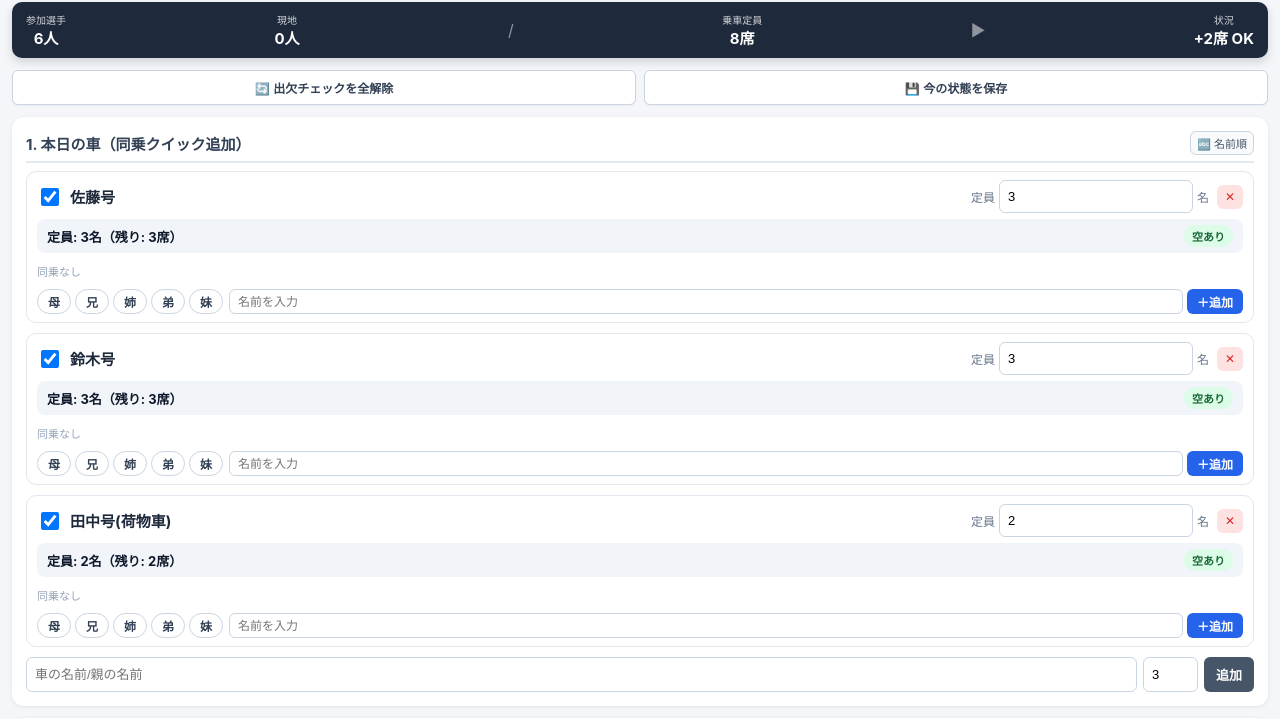
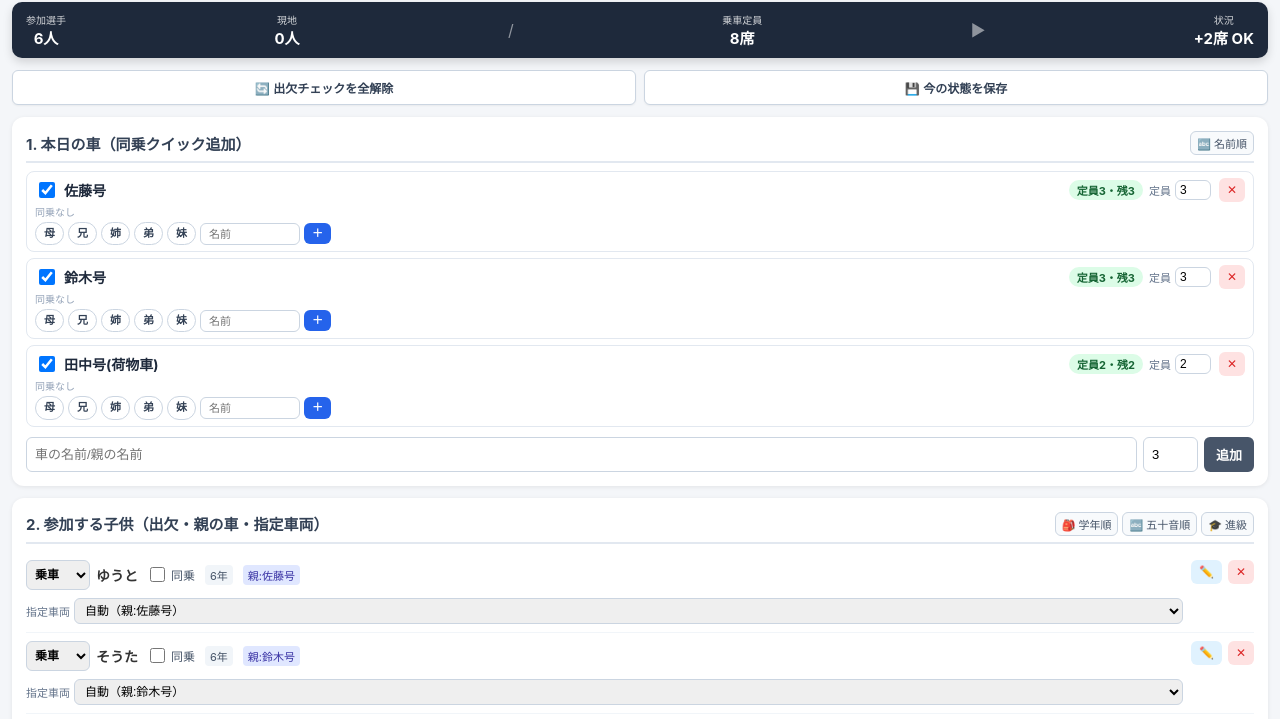
Before and after one commit to cannotfly1020-hub/-haisha, a plain HTML site: page index.html in a window 1280 px wide. Shown: the part 55-774 px from the top of the page. Drawn offline with Linux system fonts and the light colour scheme.

Commit message:
Update script versions in index.html, refine styles in style.css for improved UI consistency, and enhance capacity display functionality in ui.js for better user interaction with carpool features.

```diff
--- a/css/style.css
+++ b/css/style.css
@@ -113,52 +113,40 @@ h1 { font-size: 19px; text-align: center; margin: 8px 0 10px; color: #1e3a8a; }
 .fixed-car-select { flex: 1; min-width: 0; padding: 4px 6px; font-size: 12px; }
 .car-card {
   border: 1px solid #e2e8f0;
-  border-radius: 10px;
-  padding: 8px 10px;
-  margin-bottom: 10px;
+  border-radius: 8px;
+  padding: 6px 8px;
+  margin-bottom: 6px;
   background: #fff;
 }
 .car-card.is-inactive { opacity: 0.55; background: #f8fafc; }
-.car-card-top { margin-bottom: 6px; }
-.car-card-title-row {
+.car-card-header {
   display: flex;
+  justify-content: space-between;
   align-items: center;
-  justify-content: space-between;
-  gap: 8px;
-  margin-bottom: 6px;
+  gap: 6px;
+  margin-bottom: 4px;
+  flex-wrap: wrap;
 }
 .car-name-label {
   display: flex;
   align-items: center;
-  gap: 8px;
+  gap: 6px;
   min-width: 0;
   cursor: pointer;
   flex: 1;
 }
-.car-name-label input[type="checkbox"] { width: 18px; height: 18px; flex-shrink: 0; }
-.car-name { font-size: 15px; font-weight: 700; color: #1e293b; }
-.car-card-tools { display: flex; align-items: center; gap: 4px; flex-shrink: 0; }
-.cap-edit { display: flex; align-items: center; gap: 4px; font-size: 12px; color: #64748b; }
-.capacity-display {
-  display: flex;
-  align-items: center;
-  justify-content: space-between;
-  gap: 8px;
-  background: #f1f5f9;
-  border-radius: 8px;
-  padding: 6px 10px;
-}
-.capacity-main {
-  font-size: 13px;
-  font-weight: 700;
-  color: #0f172a;
-}
+.car-name-label input[type="checkbox"] { width: 16px; height: 16px; flex-shrink: 0; }
+.car-name { font-size: 14px; font-weight: 700; color: #1e293b; }
+.car-card-tools { display: flex; align-items: center; gap: 2px; flex-shrink: 0; }
+.cap-edit { display: flex; align-items: center; gap: 2px; font-size: 11px; color: #64748b; }
+.cap-edit .input-cap { width: 36px; margin: 0 2px; padding: 2px 4px; font-size: 12px; }
 .seat-badge {
   font-size: 11px;
   font-weight: bold;
-  padding: 3px 8px;
+  padding: 2px 8px;
   border-radius: 999px;
   white-space: nowrap;
+  flex-shrink: 0;
 }
 .seat-badge-ok { background: #dcfce7; color: #166534; }
 .seat-badge-full { background: #fed7aa; color: #9a3412; }
@@ -167,52 +155,51 @@ h1 { font-size: 19px; text-align: center; margin: 8px 0 10px; color: #1e3a8a; }
 .companion-bar {
   display: flex;
   flex-direction: column;
-  gap: 6px;
+  gap: 4px;
 }
 .companion-chips {
   display: flex;
   flex-wrap: wrap;
-  gap: 4px;
+  gap: 3px;
   align-items: center;
-  min-height: 24px;
+  min-height: 0;
 }
 .companion-empty {
-  font-size: 11px;
+  font-size: 10px;
   color: #94a3b8;
+  line-height: 1.2;
 }
 .companion-chip {
   display: inline-flex;
   align-items: center;
-  gap: 2px;
-  background: #eff6ff;
+  gap: 1px;
+  background: #dbeafe;
   color: #1e40af;
-  border: 1px solid #bfdbfe;
   border-radius: 999px;
-  padding: 2px 4px 2px 8px;
-  font-size: 12px;
+  padding: 1px 3px 1px 7px;
+  font-size: 11px;
   font-weight: 600;
+  line-height: 1.3;
+  margin: 0;
 }
 .companion-remove {
   border: none;
-  background: #bfdbfe;
+  background: transparent;
   color: #1e3a8a;
-  width: 16px;
-  height: 16px;
+  width: 14px;
+  height: 14px;
   border-radius: 50%;
-  font-size: 10px;
+  font-size: 9px;
   line-height: 1;
   cursor: pointer;
   padding: 0;
+  opacity: 0.75;
 }
-.companion-actions {
+.companion-remove:hover { background: #93c5fd; opacity: 1; }
+.companion-add-row {
   display: flex;
   flex-wrap: wrap;
-  gap: 6px;
   align-items: center;
-}
-.companion-quicks {
-  display: flex;
-  flex-wrap: wrap;
   gap: 4px;
 }
 .companion-quick {
@@ -220,37 +207,35 @@ h1 { font-size: 19px; text-align: center; margin: 8px 0 10px; color: #1e3a8a; }
   background: #fff;
   color: #334155;
   border-radius: 999px;
-  padding: 3px 10px;
-  font-size: 12px;
+  padding: 4px 8px;
+  font-size: 11px;
   font-weight: 600;
   cursor: pointer;
+  line-height: 1.2;
 }
 .companion-quick:disabled {
   opacity: 0.4;
   cursor: not-allowed;
 }
-.companion-custom {
-  display: flex;
-  gap: 4px;
-  flex: 1;
-  min-width: 160px;
-}
 .companion-input {
-  flex: 1;
-  min-width: 0;
+  width: 88px;
+  min-width: 72px;
+  flex: 0 1 100px;
   padding: 4px 8px !important;
-  font-size: 12px !important;
+  font-size: 11px !important;
+  height: auto;
 }
 .companion-add-btn {
   border: none;
   background: #2563eb;
   color: #fff;
   border-radius: 6px;
-  padding: 4px 10px;
-  font-size: 12px;
+  padding: 4px 8px;
+  font-size: 11px;
   font-weight: bold;
   cursor: pointer;
   white-space: nowrap;
+  line-height: 1.2;
 }
 .companion-add-btn:disabled {
   opacity: 0.4;
--- a/index.html
+++ b/index.html
@@ -196,9 +196,9 @@
 </div>
 
 <!-- 依存順: data → ui → carpool → app（この順を崩さない） -->
-<script src="js/data.js?v=20261025k"></script>
-<script src="js/ui.js?v=20261025k"></script>
-<script src="js/carpool.js?v=20261025k"></script>
-<script src="js/app.js?v=20261025k"></script>
+<script src="js/data.js?v=20261025m"></script>
+<script src="js/ui.js?v=20261025m"></script>
+<script src="js/carpool.js?v=20261025m"></script>
+<script src="js/app.js?v=20261025m"></script>
 </body>
 </html>
--- a/js/ui.js
+++ b/js/ui.js
@@ -74,24 +74,14 @@ function updateCarSelectOptions() {
   }
 }
 
-function buildCapacityDisplayHtml(summary) {
-  let badge = '';
+function buildCapacityBadgeHtml(summary) {
   if (summary.isOver) {
-    badge = `<span class="seat-badge seat-badge-over">定員超過</span>`;
-  } else if (summary.isFull) {
-    badge = `<span class="seat-badge seat-badge-full">満席</span>`;
-  } else {
-    badge = `<span class="seat-badge seat-badge-ok">空あり</span>`;
+    return `<span class="seat-badge seat-badge-over">定員${summary.capacity}・超過${Math.abs(summary.remaining)}</span>`;
   }
-  const remainText = summary.isOver
-    ? `残り: 0席（${Math.abs(summary.remaining)}席超過）`
-    : `残り: ${summary.remaining}席`;
-  return `
-    <div class="capacity-display">
-      <div class="capacity-main">定員: ${summary.capacity}名（${remainText}）</div>
-      ${badge}
-    </div>
-  `;
+  if (summary.isFull) {
+    return `<span class="seat-badge seat-badge-full">定員${summary.capacity}・満席</span>`;
+  }
+  return `<span class="seat-badge seat-badge-ok">定員${summary.capacity}・残${summary.remaining}</span>`;
 }
 
 const QUICK_COMPANION_LABELS = ['母', '兄', '姉', '弟', '妹'];
@@ -127,28 +117,24 @@ function renderCars() {
 
     list.innerHTML += `
       <div class="car-card ${inactiveClass}">
-        <div class="car-card-top">
-          <div class="car-card-title-row">
+        <div class="car-card-header">
           <label class="car-name-label">
             <input type="checkbox" data-action="toggle-car" data-id="${car.id}" ${car.active ? 'checked' : ''}>
             <span class="car-name">${car.name}</span>
           </label>
+          ${buildCapacityBadgeHtml(summary)}
           <div class="car-card-tools">
-              <label class="cap-edit">定員<input type="number" class="input-cap" data-action="update-capacity" data-id="${car.id}" value="${car.capacity}" min="0">名</label>
+            <label class="cap-edit">定員<input type="number" class="input-cap" data-action="update-capacity" data-id="${car.id}" value="${car.capacity}" min="0"></label>
             <button type="button" class="btn-delete" data-action="delete-car" data-id="${car.id}">✕</button>
           </div>
-          </div>
-          ${buildCapacityDisplayHtml(summary)}
         </div>
 
         <div class="companion-bar">
           <div class="companion-chips">${buildCompanionChipsHtml(car)}</div>
-          <div class="companion-actions">
-            <div class="companion-quicks">${buildQuickCompanionButtonsHtml(car, !!addDisabled)}</div>
-            <div class="companion-custom">
-              <input type="text" class="companion-input" id="companionInput-${car.id}" placeholder="名前を入力" ${addDisabled} maxlength="20">
-              <button type="button" class="companion-add-btn" data-action="add-companion-custom" data-id="${car.id}" ${addDisabled}>＋追加</button>
-            </div>
+          <div class="companion-add-row">
+            ${buildQuickCompanionButtonsHtml(car, !!addDisabled)}
+            <input type="text" class="companion-input" id="companionInput-${car.id}" placeholder="名前" ${addDisabled} maxlength="20">
+            <button type="button" class="companion-add-btn" data-action="add-companion-custom" data-id="${car.id}" ${addDisabled}>＋</button>
           </div>
         </div>
       </div>
```
Lines whose indentation alone changed are shown as unchanged.
